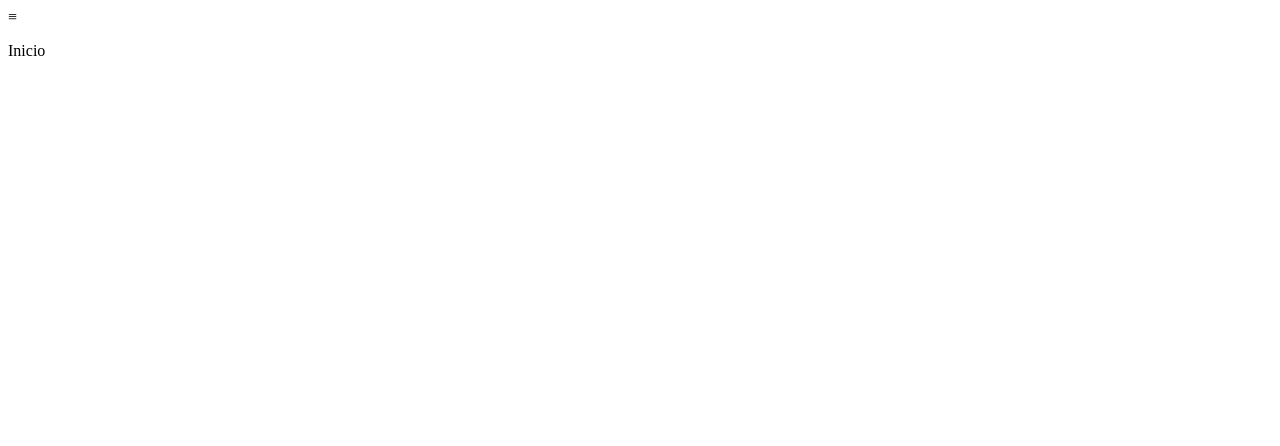
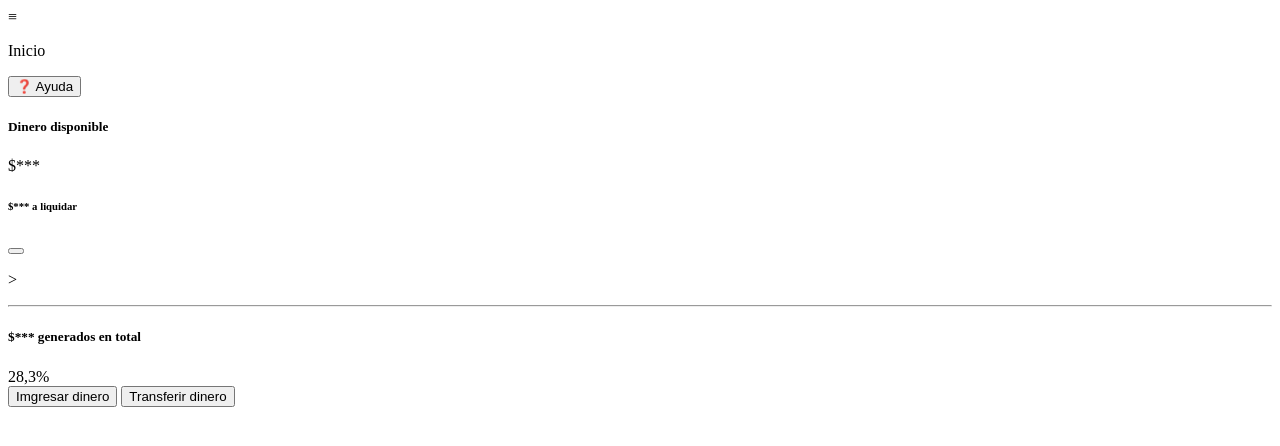
Before and after one commit to clari111/mercadoPagoclara, a plain HTML site: page index.html in a window 1280 px wide. Drawn offline with Linux system fonts and the light colour scheme.

Commit message:
Update index.html

```diff
--- a/index.html
+++ b/index.html
@@ -15,7 +15,45 @@
            <p>Inicio</p>
         </div>
 
-        <div class="derecha"> </div>
+        <div class="derecha">
+        <button> ❓ Ayuda </button>
+        </div>
+    </div >
+
+    <div class= 'Tarjeta'>
+<div class= 'fila dinero'>
+    <div class= iaquierda>
+    <h5> Dinero disponible</h5>
+        <p> $***</p>
+  <h6> $*** a liquidar</h6>
     </div>
+    <div class= 'derecha'>
+       <button class= 'btn-info'> </button>
+    <p>  > </p>
+    </div>
+ </div>
+
+<hr>
+     <div class= 'fila-ganancias'>
+         <div class='izquierda'>
+             <h5>$*** generados en total </h5>
+         </div>
+         <div class='derecha'>
+             <span class='btn-info'> 28,3%</span>
+         </div>
+     </div>
+
+</hr>
+    <div class='fila-movimientos'>
+   <button class='btn-info'> Imgresar dinero </button>
+        <button class= 'btn-info'> Transferir dinero </button>
+    </div>
+
+
+    </div>
+
+
+
+
 </body>
 </html>
```
